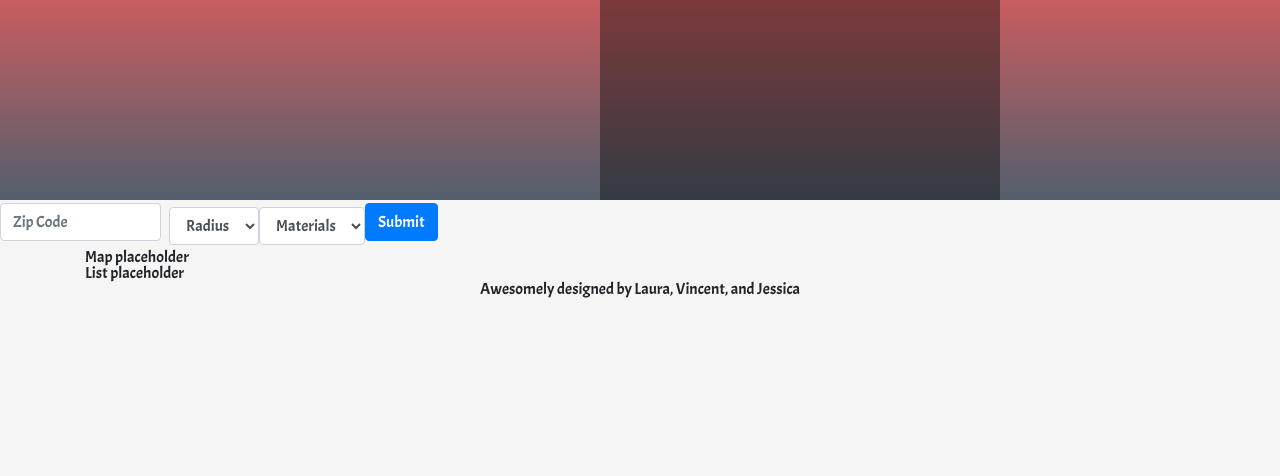
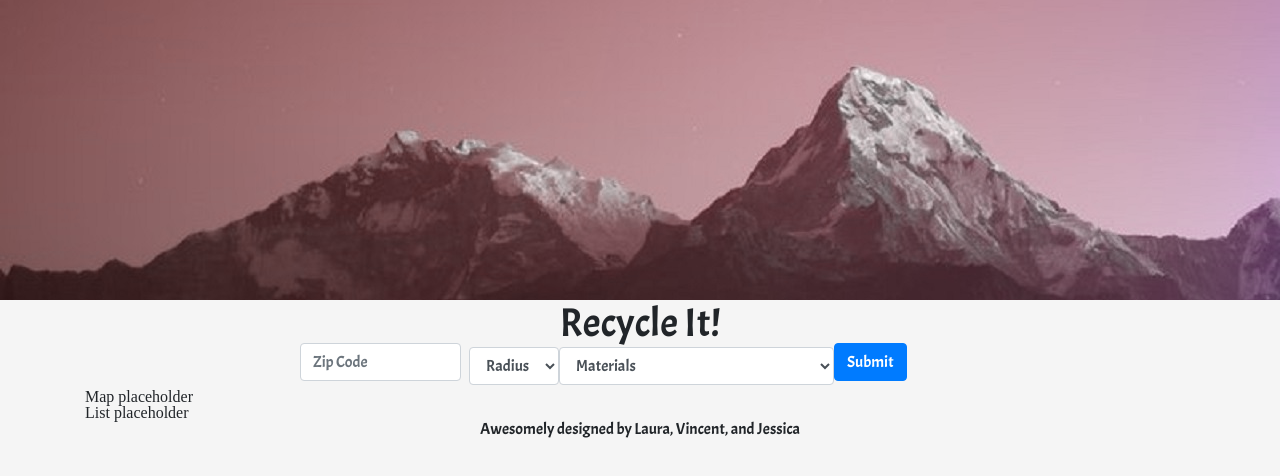
Before and after one commit to Jebbla/Practice, a plain HTML site: page index.html in a window 1280 px wide. Shown: the top 476 px of the page. Drawn offline with nearby package versions, Linux system fonts and the light colour scheme.

Commit message:
added dropdowns

```diff
--- a/assets/css/style.css
+++ b/assets/css/style.css
@@ -10,11 +10,26 @@ body{
   right: 0;
   bottom: 0;
   left: 0;
+  z-index: -1;
+
+
+}
+h1{
+  font-family: 'Acme', sans-serif;
+  font-size: 40px;
+  text-align: center;
+  z-index: 10;
 }
 
 
 .form-inline{
   font-family: 'Acme', sans-serif;
+  text-align: center;
+}
+
+#recycle-form{
+  padding-left: 300px;
+
 }
 
 footer{
--- a/assets/javascript/app.js
+++ b/assets/javascript/app.js
@@ -2,11 +2,11 @@ $(document).ready(function(){
 
 var granimInstance = new Granim({
   element: '#canvas-image-blending',
-  direction: 'top-bottom',
+  direction: 'diagonal',
   isPausedWhenNotInView: true,
   image : {
-      source: 'assets/images/mountains.png',
-      blendingMode: 'multiply'
+      source: 'assets/images/mountain2.jpg',
+      blendingMode: 'hue',
   },
   states : {
       "default-state": {
@@ -20,4 +20,58 @@ var granimInstance = new Granim({
       }
   }
 });
+
+  var materialsArr = [
+    "Appliances & Equipment",
+    "Asphalt",
+    "Automobiles",
+    "Batteries",
+    "Bottles & Cans",
+    "Bricks, Masonry, & Stone",
+    "Cardboard & Paper",
+    "Carpet Padding/Foam",
+    "Ceiling Tiles",
+    "Concrete", "Construction & Demolition Debris",
+    "Deconstructed & Salvaged Items",
+    "Dirt- Clean Fill",
+    "Donations",
+    "Drums, Barrels, & Buckets",
+    "Drywall- Clean/Unpainted",
+    "Drywall- Demo & Painted",
+    "eWaste- Electronics/TVs/Computers",
+    "Glass- Plate or Tempered",
+    "Green Waste- Yard/Landscape",
+    "Hauling Services",
+    "Hazardous Waste & Materials",
+    "Mattress",
+    "Metals- Ferrous",
+    "Metals- Non Ferrous",
+    "Oil- Commercial Grade",
+    "Oil- Food Grade",
+    "Paint",
+    "Plastics- Consumer Grade",
+    "Plastics- Industrial Grade",
+    "Porcelain",
+    "Rock, Sand, & Gravel",
+    "Roofing Asphalt",
+    "Tires",
+    "Trash",
+    "Wood- Clean Lumber/Pallets",
+    "Wood- Treated/Painted"
+  ]
+
+  materialsArr.forEach(function(element) {
+    var optionTag = $("<option>")
+    optionTag.text(element)
+    $("#materials").append(optionTag)
   });
+
+  var radiusArr = [
+    "5", "10", "15", "25", "50"
+  ]
+  radiusArr.forEach(function(element) {
+    var optionTag = $("<option>")
+    optionTag.text(element)
+    $("#radius").append(optionTag)
+  });
+});
--- a/index.html
+++ b/index.html
@@ -17,7 +17,7 @@
 
 
 
-  <!--Granim.js -->
+
 
 
 
@@ -26,8 +26,9 @@
 <body>
 
 
-    <canvas id="canvas-image-blending" width= "1600" height="200"></canvas>
-
+    <canvas id="canvas-image-blending" width= "1600" height="300"></canvas>
+    <h1>Recycle It!</h1>
+    <div id='recycle-form'>
         <form class="form-inline">
             <label class="sr-only" for="inlineFormInputName2">Zip Code</label>
             <input type="text" class="form-control mb-2 mr-sm-2" id="inlineFormInputName2" placeholder="Zip Code">
@@ -41,10 +42,12 @@
 
             <button type="submit" class="btn btn-primary mb-2">Submit</button>
 
+
+          </form>
+        </div>
+
       <div class= "container" id= "map">Map placeholder</div>
       <div class= "container" id= "list">List placeholder</div>
-      </form>
-
 
 
 
```
Also changed, not shown: assets/images/mountain2.jpg (added), 2 other files. Lines whose indentation alone changed are shown as unchanged.
